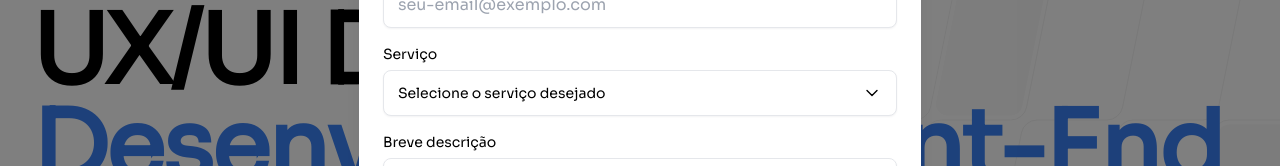
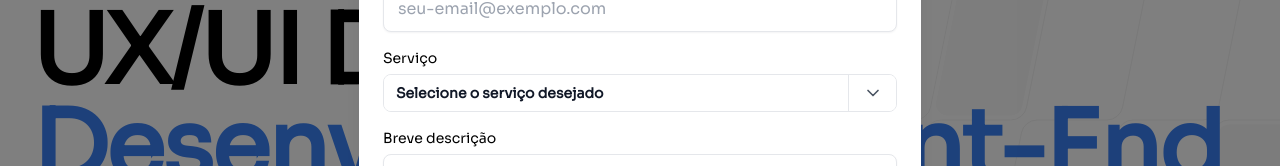
Before and after one commit to emnesty/portfolio-freelas, a Next.js app: page / in a window 1280 px wide. Both pictures are taken after a click on the button "Entrar em contato". Shown: the part 368-534 px from the top of the page. Built offline with nearby package versions, Linux system fonts and the light colour scheme.

Commit message:
refactor: update ContactModal component to use Listbox for service selection and improve layout; update Footer copyright year

```diff
--- a/app/components/ContactModal.tsx
+++ b/app/components/ContactModal.tsx
@@ -1,6 +1,10 @@
+"use client"
+
 import React, { useState } from "react"
 import { FadeIn } from "./FadeIn"
-import { X, Mail, ChevronDown, Loader2, CheckCircle, AlertCircle } from "lucide-react"
+import { X, Mail, Loader2, CheckCircle, AlertCircle } from "lucide-react"
+import { Listbox, Label } from "@headlessui/react"
+import { Check, ChevronDown } from "lucide-react"
 
 interface ContactModalProps {
   isOpen: boolean
@@ -104,7 +108,7 @@ export default function ContactModal({ isOpen, onClose }: ContactModalProps) {
         <div
           // Prevent clicks inside the modal from closing it
           onClick={(e) => e.stopPropagation()}
-          className="relative max-w-[640px] w-full max-h-[90vh] overflow-y-auto bg-white rounded-xl shadow-[0_20px_24px_-4px_rgba(16,24,40,0.08),0_8px_8px_-4px_rgba(16,24,40,0.03)]">
+          className="relative max-w-[640px] w-full max-h-[90vh] overflow-visible bg-white rounded-xl shadow-[0_20px_24px_-4px_rgba(16,24,40,0.08),0_8px_8px_-4px_rgba(16,24,40,0.03)]">
           {/* Modal header */}
           <div className="flex flex-col items-center relative">
             <div className="flex flex-col items-start gap-4 self-stretch p-4 sm:p-6 pb-0">
@@ -176,18 +180,78 @@ export default function ContactModal({ isOpen, onClose }: ContactModalProps) {
                   <label className="text-text-secondary font-inter text-sm font-medium leading-5">
                     Serviço
                   </label>
-                  <div className="relative flex p-[10px_14px] items-center gap-2 self-stretch rounded-lg border border-border-primary bg-white shadow-[0_1px_2px_0_rgba(16,24,40,0.05)]">
-                    <select
-                      value={formData.service}
-                      onChange={(e) => setFormData({ ...formData, service: e.target.value })}
-                      disabled={submissionState === "loading"}
-                      className="flex-1 text-text-placeholder font-inter text-sm font-normal leading-6 outline-none appearance-none bg-transparent disabled:opacity-50 disabled:cursor-not-allowed">
-                      <option value="">Selecione o serviço desejado</option>
-                      <option value="desenvolvimento">Desenvolvimento Web</option>
-                      <option value="design">Design UI/UX</option>
-                      <option value="consultoria">Consultoria</option>
-                    </select>
-                    <ChevronDown className="w-5 h-5 text-text-placeholder" strokeWidth={1.67} />
+                  <div className="relative w-full">
+                    {(() => {
+                      const services = [
+                        {
+                          value: "desenvolvimento",
+                          title: "Desenvolvimento Web",
+                          description:
+                            "Criação de sites e aplicações responsivas, integrações e APIs; foco em performance e SEO.",
+                        },
+                        {
+                          value: "design",
+                          title: "Design UI/UX",
+                          description:
+                            "Pesquisa, prototipagem e interfaces acessíveis e intuitivas para produtos digitais.",
+                        },
+                        {
+                          value: "consultoria",
+                          title: "Consultoria",
+                          description:
+                            "Avaliação de produto, auditoria de UX e planejamento para melhorias estratégicas.",
+                        },
+                      ]
+
+                      const selected = services.find((s) => s.value === formData.service) || null
+
+                      return (
+                        <Listbox
+                          value={selected}
+                          onChange={(option) => setFormData({ ...formData, service: option?.value || "" })}>
+                          <Label className="sr-only">Selecionar serviço</Label>
+                          <div className="flex divide-x outline-none w-full border border-border-primary overflow-hidden rounded-lg">
+                            <div className="flex items-center gap-x-2 flex-1 px-3 py-2 bg-white">
+                              <span className="text-sm font-semibold text-gray-900">
+                                {selected ? selected.title : "Selecione o serviço desejado"}
+                              </span>
+                            </div>
+                            <Listbox.Button className="inline-flex items-center justify-center w-12 bg-white p-2 hover:bg-gray-50 focus:outline-none focus-visible:ring-2 focus-visible:ring-blue-300">
+                              <span className="sr-only">Abrir opções de serviço</span>
+                              <ChevronDown className="h-5 w-5 text-gray-600" aria-hidden />
+                            </Listbox.Button>
+                          </div>
+
+                          <Listbox.Options className="absolute left-0 right-0 z-50 mt-2 origin-top-left divide-y divide-gray-200 rounded-md bg-white shadow-lg outline outline-1 outline-black/5">
+                            {services.map((option) => (
+                              <Listbox.Option
+                                key={option.value}
+                                value={option}
+                                className={({ active }) =>
+                                  `group cursor-default select-none p-4 text-sm text-gray-900 ${active ? "bg-blue-50 text-blue-900" : ""}`
+                                }>
+                                {({ selected: isSelected, active }) => (
+                                  <div className="flex flex-col">
+                                    <div className="flex justify-between items-center">
+                                      <p className={`${isSelected ? "font-semibold" : "font-normal"}`}>
+                                        {option.title}
+                                      </p>
+                                      <span
+                                        className={`${!isSelected ? "hidden" : ""} ${active ? "text-blue-700" : "text-blue-600"}`}>
+                                        <Check className="h-5 w-5" aria-hidden />
+                                      </span>
+                                    </div>
+                                    <p className={`mt-2 ${active ? "text-blue-600" : "text-gray-500"}`}>
+                                      {option.description}
+                                    </p>
+                                  </div>
+                                )}
+                              </Listbox.Option>
+                            ))}
+                          </Listbox.Options>
+                        </Listbox>
+                      )
+                    })()}
                   </div>
                 </div>
 
--- a/app/components/Footer.tsx
+++ b/app/components/Footer.tsx
@@ -1,31 +1,30 @@
-"use client";
+"use client"
 
-import { ArrowUp } from "lucide-react";
+import { ArrowUp } from "lucide-react"
 
 export default function Footer() {
   const scrollToTop = () => {
     window.scrollTo({
       top: 0,
       behavior: "smooth",
-    });
-  };
+    })
+  }
 
   return (
     <footer className="bg-white dark:bg-neutral-900 border-t border-zinc-100 dark:border-zinc-800">
       <div className="mx-auto max-w-7xl px-6 py-10 sm:py-12 lg:px-8">
         <div className="flex justify-between items-center">
           <p className="text-xs leading-5 text-gray-500 dark:text-gray-400">
-            &copy; 2024 Luciano Silva, Todos os direitos reservados.
+            &copy; 2025 Luciano Silva, Todos os direitos reservados.
           </p>
           <button
             onClick={scrollToTop}
             className="p-4 rounded-md border border-zinc-100 dark:border-zinc-700 bg-gray-100 dark:bg-neutral-800 hover:bg-gray-200 dark:hover:bg-neutral-700 transition-colors"
-            aria-label="Voltar ao topo"
-          >
+            aria-label="Voltar ao topo">
             <ArrowUp className="w-5 h-5 text-gray-600 dark:text-gray-300" />
           </button>
         </div>
       </div>
     </footer>
-  );
+  )
 }
--- a/app/components/NewAboutSection.tsx
+++ b/app/components/NewAboutSection.tsx
@@ -21,7 +21,7 @@ export default function NewAboutSection() {
                 src={portraitImage}
                 alt=""
                 sizes="(min-width: 1024px) 36rem, 24rem"
-                className="aspect-square rotate-3 rounded-2xl bg-zinc-100 object-cover dark:bg-zinc-800"
+                className="aspect-square rounded-2xl bg-zinc-100 object-cover dark:bg-zinc-800"
               />
             </div>
           </div>
```
